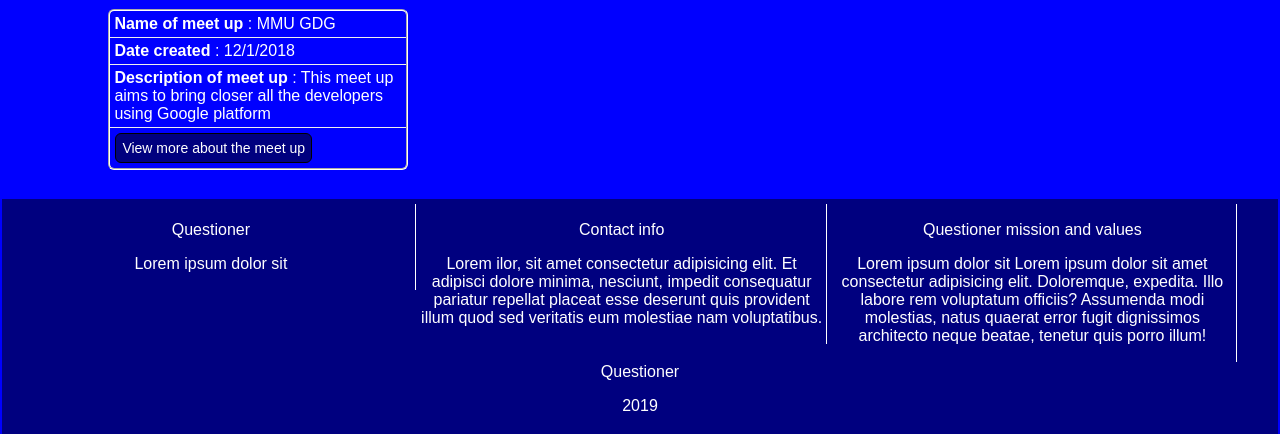
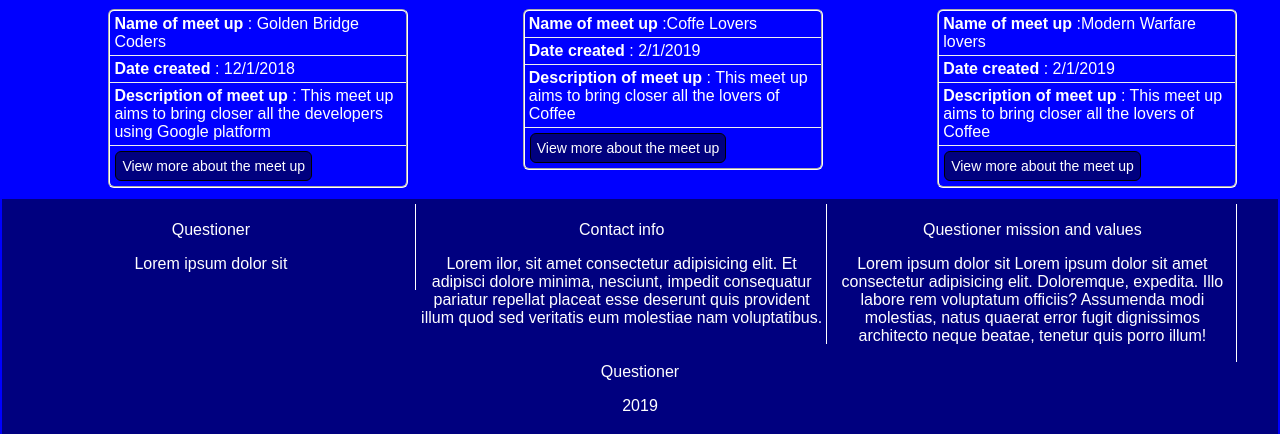
Before and after one commit to JosephNjuguna/QuestionerV1, a Python web app: template UI/templates/dashboard.html in a window 1280 px wide. Shown: the part 304-738 px from the top of the page. Run offline with Jinja, Linux system fonts and the light colour scheme; the template is opened without the code that fills it, so the values that code supplies are empty.

Commit message:
[ch # 162951335] added images to my UI

```diff
--- a/UI/templates/dashboard.html
+++ b/UI/templates/dashboard.html
@@ -20,12 +20,30 @@
         <!-- #meetup dashboard -->
         <div id="meetup-body">
             <div id="meetup-view">
-                <img src="/UI/static/images/one.png" alt="meet up image">
+                <img src="/UI/static/images/one.jpeg" alt="meet up image">
                 <div id="meeting-details">
-                    <p id="meetup-info"><b>Name of meet up</b> :  MMU GDG</p>
+                    <p id="meetup-info"><b>Name of meet up</b> :  Golden Bridge Coders</p>
                     <p id="meetup-info"><b>Date created</b> : 12/1/2018</p>
                     <p id="meetup-info"><b>Description of meet up</b> : This meet up aims to bring closer all the developers using Google platform</p>
                     <button><a href="./meetupdetail.html">View more about the meet up</a></button>
+                </div>
+            </div>
+            <div id="meetup-view">
+                    <img src="/UI/static/images/two.jpeg" alt="meet up image">
+                    <div id="meeting-details">
+                        <p id="meetup-info"><b>Name of meet up</b> :Coffe Lovers</p>
+                        <p id="meetup-info"><b>Date created</b> : 2/1/2019</p>
+                        <p id="meetup-info"><b>Description of meet up</b> : This meet up aims to bring closer all the lovers of Coffee</p>
+                        <button><a href="./meetupdetail.html">View more about the meet up</a></button>
+                </div>
+            </div>
+            <div id="meetup-view">
+                    <img src="/UI/static/images/game.jpeg" alt="meet up image">
+                    <div id="meeting-details">
+                        <p id="meetup-info"><b>Name of meet up</b> :Modern Warfare lovers</p>
+                        <p id="meetup-info"><b>Date created</b> : 2/1/2019</p>
+                        <p id="meetup-info"><b>Description of meet up</b> : This meet up aims to bring closer all the lovers of Coffee</p>
+                        <button><a href="./meetupdetail.html">View more about the meet up</a></button>
                 </div>
             </div>
         </div>
```
